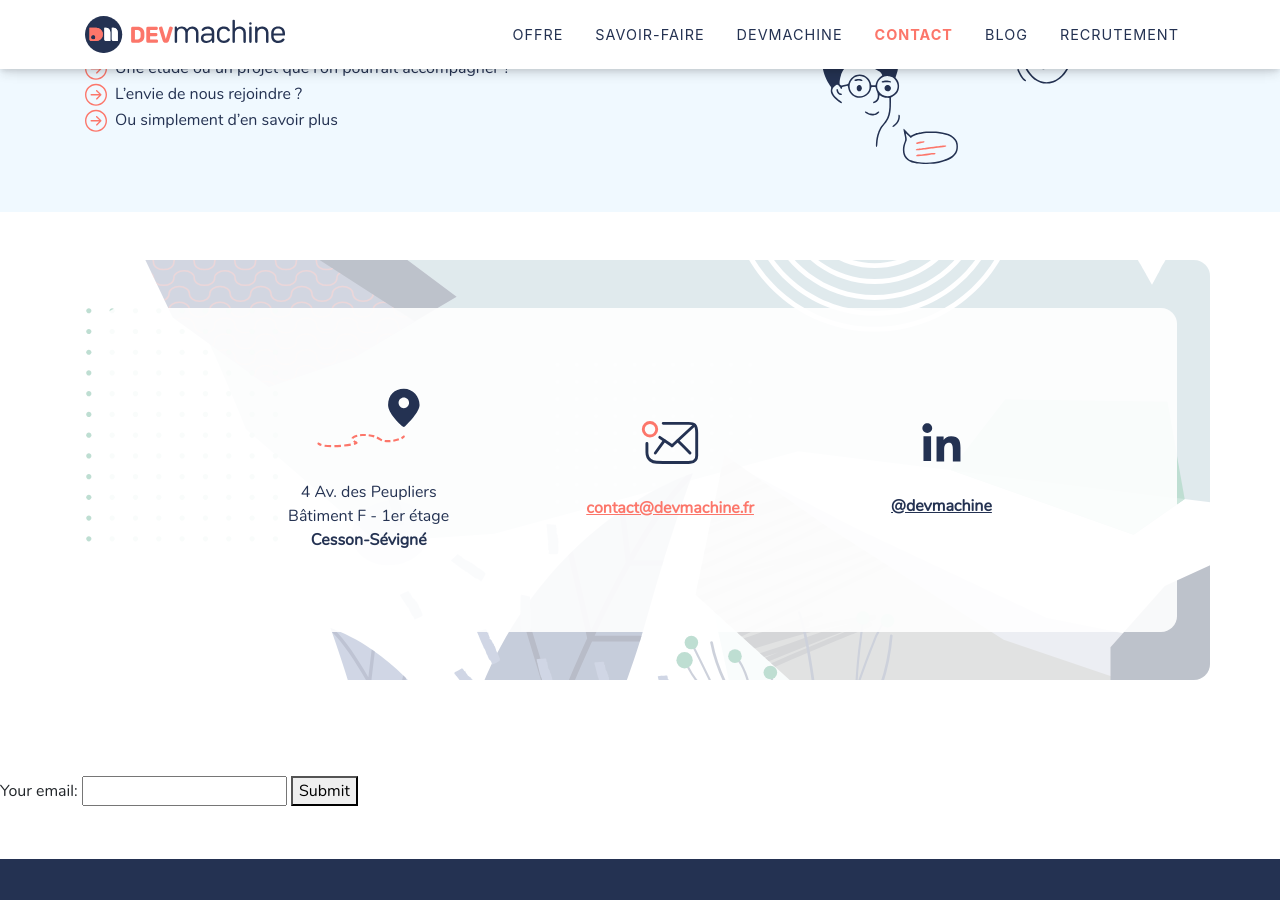
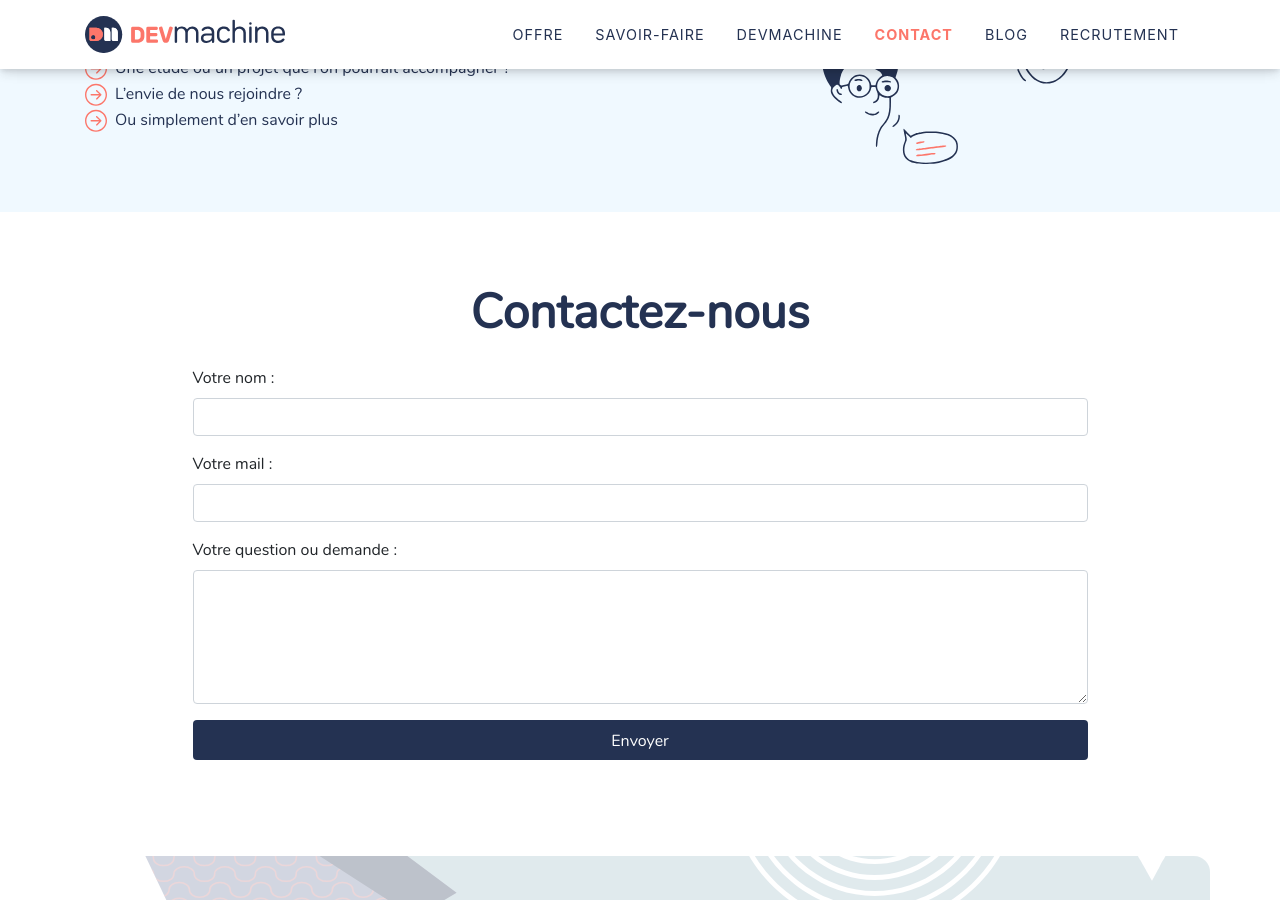
Before and after one commit to DEVmachine-fr/website, a Jekyll site: the page built from pages/contact.html, in a window 1280 px wide and 900 px high, scrolled down 223 px. Built offline with Jekyll 4.4.1, drawn with Linux system fonts in a browser that asks for light colours; nearby versions of some CDN libraries.

Commit message:
feat: add netlify form

```diff
--- a/_sass/_contact.scss
+++ b/_sass/_contact.scss
@@ -4,6 +4,15 @@
   background-color: $blue-bg;
   img {
     max-height: 30vh;
+  }
+}
+
+section#contact-form {
+  button {
+    width: 100%;
+    &:hover {
+      cursor: pointer;
+    }
   }
 }
 
--- a/assets/css/styles.scss
+++ b/assets/css/styles.scss
@@ -27,7 +27,7 @@
   @include body-font;
 }
 
-a.dm-btn {
+a.dm-btn, button.dm-btn {
   display: inline-block;
   text-align: center;
   border-radius: 4px;
--- a/pages/contact.html
+++ b/pages/contact.html
@@ -24,6 +24,34 @@
       </div>
 
     </div>
+  </div>
+</section>
+
+<section id="contact-form">
+  <div class="container">
+    <div class="row">
+      <h1 class="section-heading">Contactez-nous</h1>
+    </div>
+
+    <form name="contact-form" method="post" class="col-md-10 offset-md-1 col-sm-12" netlify>
+      <!-- Nom -->
+      <div class="mb-3">
+        <label class="form-label" for="name">Votre nom :</label>
+        <input class="form-control" id="name" name="name" required />
+      </div>
+      <!-- Mail -->
+      <div class="mb-3">
+        <label class="form-label" for="email">Votre mail :</label>
+        <input class="form-control" id="email" email="name" type="email" required />
+      </div>
+      <!-- Text -->
+      <div class="mb-3">
+        <label class="form-label" for="question">Votre question ou demande : </label>
+        <textarea class="form-control" id="question" name="question" rows="5"></textarea>
+      </div>
+      <!-- Envoyer -->
+      <button type="submit" class="dm-btn dm-btn-blue">Envoyer</button>
+    </form>
   </div>
 </section>
 
@@ -55,13 +83,3 @@
     </div>
   </div>
 </section>
-
-<section id="contact-form">
-  <div>
-    <form name="contact-form" method="post" netlify>
-      <label for="email">Your email:</label>
-      <input id="email" name="email" type="email" required />
-      <button type="submit">Submit</button>
-    </form>
-  </div>
-</section>
```
Also changed, not shown: README.md.
